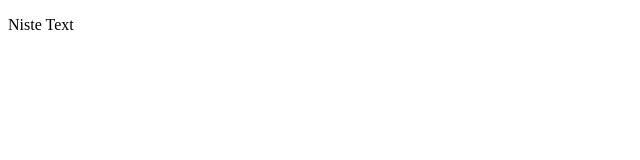
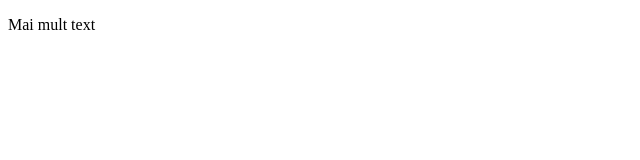
Before and after one commit to RoxanaMindreci/demo, a plain HTML site: page fisierNou.html in a window 1280 px wide. Shown: the full height of the page, 0-640 px from the left. Drawn offline with Linux system fonts and the light colour scheme.

Commit message:
Update fisierNou.html

```diff
--- a/fisierNou.html
+++ b/fisierNou.html
@@ -4,6 +4,6 @@
     <title>Document</title>
 </head>
 <body>
-  <p>Niste Text</p>
+  <p>Mai mult text</p>
 </body>
 </html>
```
